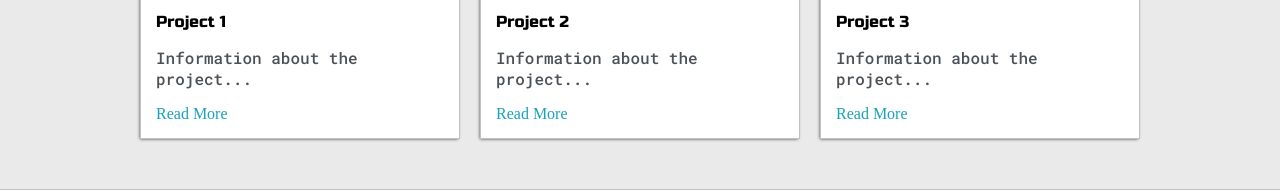
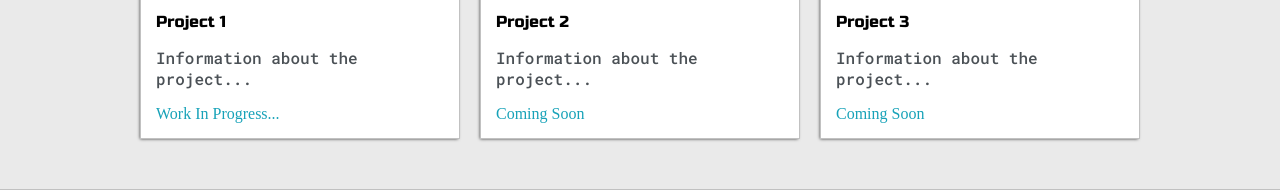
Before and after one commit to dennisnataj/portfolio, a plain HTML site: page index.html in a window 1280 px wide. Shown: the part 1491-1686 px from the top of the page. Drawn offline with Linux system fonts and the light colour scheme.

Commit message:
Updated projects session

```diff
--- a/index.html
+++ b/index.html
@@ -141,7 +141,7 @@
                         <div class="post-preview">
                             <h6 class="post-title">Project 1</h6>
                             <p class="post-intro">Information about the project...</p>
-                            <a href="post.html">Read More</a>
+                            <a href="#">Work In Progress...</a>
                         </div>
                     </div>
                 </div>
@@ -152,7 +152,7 @@
                         <div class="post-preview">
                             <h6 class="post-title">Project 2</h6>
                             <p class="post-intro">Information about the project...</p>
-                            <a href="#">Read More</a>
+                            <a href="#">Coming Soon</a>
                         </div>
                     </div>
                 </div>
@@ -163,7 +163,7 @@
                         <div class="post-preview">
                             <h6 class="post-title">Project 3</h6>
                             <p class="post-intro">Information about the project...</p>
-                            <a href="#">Read More</a>
+                            <a href="#">Coming Soon</a>
                         </div>
                     </div>
                 </div>
```
